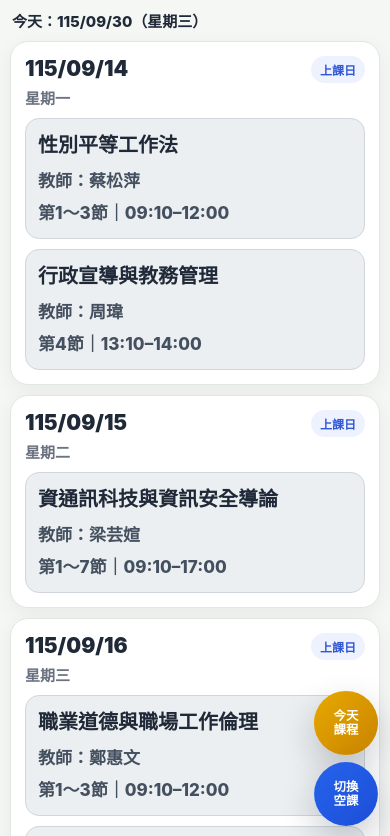
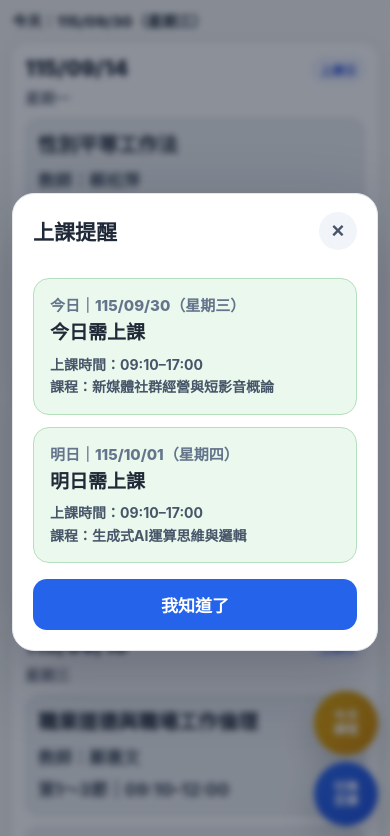
Before and after one commit to ruihuatest/aiclasstable, a plain HTML site: page index.html in a window 390 px wide. Shown: the top 836 px of the page. Drawn offline with Linux system fonts and the light colour scheme.

Commit message:
Update index.html

```diff
--- a/index.html
+++ b/index.html
@@ -275,6 +275,114 @@ tr.today-row .empty{
   .assistant-line{font-size:16px}
 }
 
+
+/* 每次開啟網頁時顯示：今日 / 明日上課狀態 */
+.daily-modal{
+  position:fixed;
+  inset:0;
+  z-index:20000;
+  display:none;
+  align-items:center;
+  justify-content:center;
+  padding:18px;
+  background:rgba(15,23,42,.48);
+  backdrop-filter:blur(3px);
+}
+.daily-modal.show{display:flex}
+.daily-modal-card{
+  width:min(560px,100%);
+  max-height:88vh;
+  overflow:auto;
+  background:#fff;
+  border-radius:22px;
+  box-shadow:0 24px 70px rgba(15,23,42,.28);
+  border:1px solid #e5e7eb;
+}
+.daily-modal-head{
+  display:flex;
+  justify-content:space-between;
+  align-items:center;
+  gap:12px;
+  padding:18px 20px 12px;
+}
+.daily-modal-title{
+  margin:0;
+  font-size:23px;
+  font-weight:950;
+}
+.daily-close{
+  width:38px;
+  height:38px;
+  border:0;
+  border-radius:50%;
+  background:#f1f5f9;
+  color:#475569;
+  font-size:22px;
+  cursor:pointer;
+  font-weight:900;
+}
+.daily-modal-body{padding:4px 20px 20px}
+.status-card{
+  border-radius:16px;
+  padding:15px 16px;
+  margin-top:12px;
+  border:1px solid;
+}
+.status-card.class-day{
+  background:#eaf8ed;
+  border-color:#b6dfbd;
+}
+.status-card.no-class{
+  background:#fff8d6;
+  border-color:#ead47b;
+}
+.status-date{
+  font-size:15px;
+  font-weight:850;
+  color:#64748b;
+}
+.status-main{
+  margin-top:5px;
+  font-size:21px;
+  line-height:1.35;
+  font-weight:950;
+}
+.status-detail{
+  margin-top:8px;
+  font-size:15px;
+  line-height:1.6;
+  color:#475569;
+  font-weight:700;
+}
+.next-class{
+  margin-top:10px;
+  padding:10px 12px;
+  border-radius:12px;
+  background:#fff;
+  border:1px solid rgba(120,113,108,.18);
+  font-size:15px;
+  line-height:1.55;
+  font-weight:800;
+}
+.daily-ok{
+  width:100%;
+  border:0;
+  border-radius:14px;
+  margin-top:16px;
+  padding:13px 16px;
+  background:#2563eb;
+  color:#fff;
+  font-size:17px;
+  font-weight:900;
+  cursor:pointer;
+}
+@media(max-width:520px){
+  .daily-modal{padding:12px}
+  .daily-modal-title{font-size:21px}
+  .status-main{font-size:19px}
+  .status-detail,.next-class{font-size:14px}
+}
+
 </style>
 </head>
 <body>
@@ -317,6 +425,21 @@ tr.today-row .empty{
 <div class="floating-actions" id="floatingActions">
   <button class="float-btn today-btn" id="todayCourseBtn" type="button" aria-label="快速移到今天課程">今天<br>課程</button>
   <button class="float-btn switch-btn" id="switchPageBtn" type="button" aria-label="切換空課">切換<br>空課</button>
+</div>
+
+
+<div class="daily-modal" id="dailyStatusModal" role="dialog" aria-modal="true" aria-labelledby="dailyStatusTitle">
+  <div class="daily-modal-card">
+    <div class="daily-modal-head">
+      <h2 class="daily-modal-title" id="dailyStatusTitle">上課提醒</h2>
+      <button class="daily-close" id="dailyStatusClose" type="button" aria-label="關閉">×</button>
+    </div>
+    <div class="daily-modal-body">
+      <div id="todayStatusCard"></div>
+      <div id="tomorrowStatusCard"></div>
+      <button class="daily-ok" id="dailyStatusOk" type="button">我知道了</button>
+    </div>
+  </div>
 </div>
 
 <script>
@@ -492,6 +615,100 @@ function buildStats(){
 }
 buildHead();buildStats();build();
 
+function isoLocalDate(d){
+  return `${d.getFullYear()}-${String(d.getMonth()+1).padStart(2,'0')}-${String(d.getDate()).padStart(2,'0')}`;
+}
+
+function classSummary(dateStr){
+  const day=MAP.get(dateStr);
+  if(!day) return null;
+
+  let firstPeriod=8;
+  let lastPeriod=0;
+  const courseNames=[];
+
+  day.segments.forEach(seg=>{
+    firstPeriod=Math.min(firstPeriod,seg.start);
+    lastPeriod=Math.max(lastPeriod,seg.end);
+    const c=DATA.courses[seg.course];
+    if(c && !courseNames.includes(c.name)) courseNames.push(c.name);
+  });
+
+  return {
+    date:dateStr,
+    start:DATA.periods[firstPeriod-1].start,
+    end:DATA.periods[lastPeriod-1].end,
+    courses:courseNames
+  };
+}
+
+function nextClassAfter(dateStr){
+  return DATA.schedule
+    .filter(x=>x.date>dateStr)
+    .sort((a,b)=>a.date.localeCompare(b.date))[0] || null;
+}
+
+function statusCardHtml(dateStr,label){
+  const summary=classSummary(dateStr);
+  const dateText=`${roc(dateStr)}（${week(dateStr)}）`;
+
+  if(summary){
+    return `<div class="status-card class-day">
+      <div class="status-date">${label}｜${dateText}</div>
+      <div class="status-main">${label==='今日'?'今日需上課':'明日需上課'}</div>
+      <div class="status-detail">
+        上課時間：${summary.start}–${summary.end}<br>
+        課程：${summary.courses.join('、')}
+      </div>
+    </div>`;
+  }
+
+  let nextHtml='';
+  if(label==='今日'){
+    const next=nextClassAfter(dateStr);
+    if(next){
+      const nextSummary=classSummary(next.date);
+      nextHtml=`<div class="next-class">下次上課：${roc(next.date)}（${week(next.date)}）${nextSummary?` ${nextSummary.start}–${nextSummary.end}<br>${nextSummary.courses.join('、')}`:''}</div>`;
+    }else{
+      nextHtml='<div class="next-class">目前已沒有後續排定課程。</div>';
+    }
+  }
+
+  return `<div class="status-card no-class">
+    <div class="status-date">${label}｜${dateText}</div>
+    <div class="status-main">${label==='今日'?'今日無課':'明日無課'}</div>
+    ${nextHtml}
+  </div>`;
+}
+
+function showDailyStatusModal(){
+  const now=new Date();
+  const today=isoLocalDate(now);
+  const tomorrowDate=new Date(now);
+  tomorrowDate.setDate(tomorrowDate.getDate()+1);
+  const tomorrow=isoLocalDate(tomorrowDate);
+
+  document.getElementById('todayStatusCard').innerHTML=statusCardHtml(today,'今日');
+  document.getElementById('tomorrowStatusCard').innerHTML=statusCardHtml(tomorrow,'明日');
+
+  const modal=document.getElementById('dailyStatusModal');
+  modal.classList.add('show');
+  document.body.style.overflow='hidden';
+}
+
+function closeDailyStatusModal(){
+  document.getElementById('dailyStatusModal').classList.remove('show');
+  document.body.style.overflow='';
+}
+
+document.getElementById('dailyStatusClose').addEventListener('click',closeDailyStatusModal);
+document.getElementById('dailyStatusOk').addEventListener('click',closeDailyStatusModal);
+document.getElementById('dailyStatusModal').addEventListener('click',(e)=>{
+  if(e.target.id==='dailyStatusModal') closeDailyStatusModal();
+});
+
+showDailyStatusModal();
+
 function focusTodayCourse(){
   const {date:today}=info();
   const desktopRow=document.querySelector(`#body tr[data-date="${today}"]`);
```
